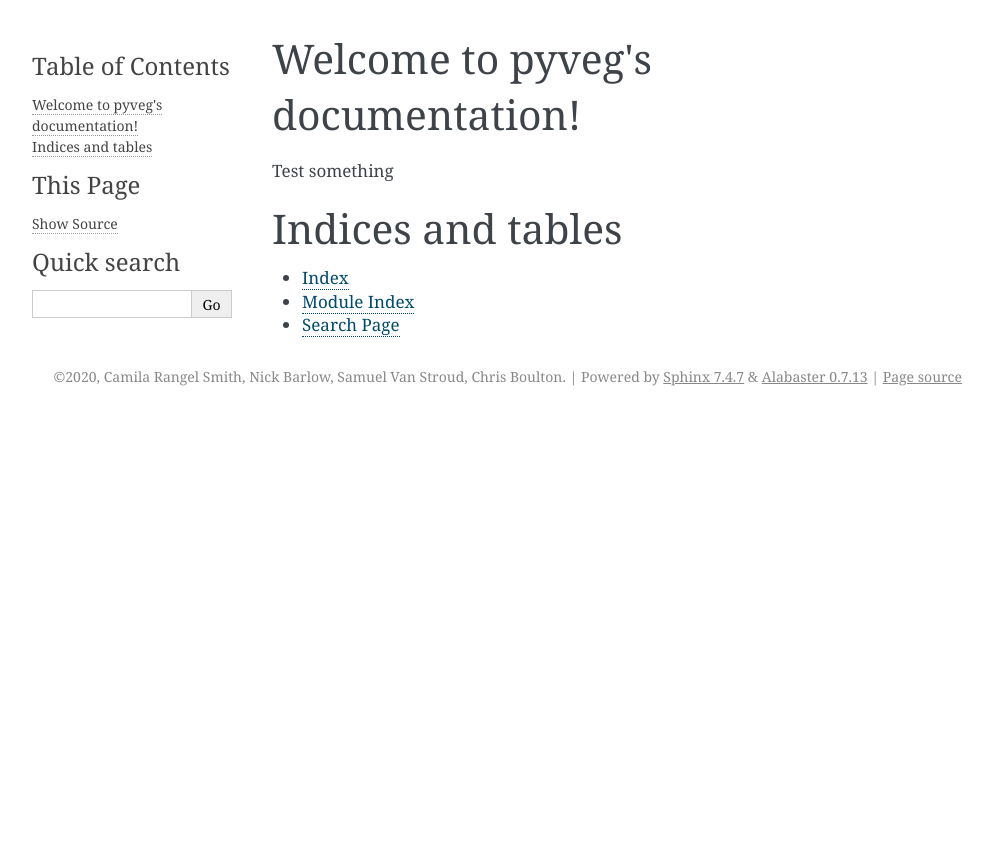
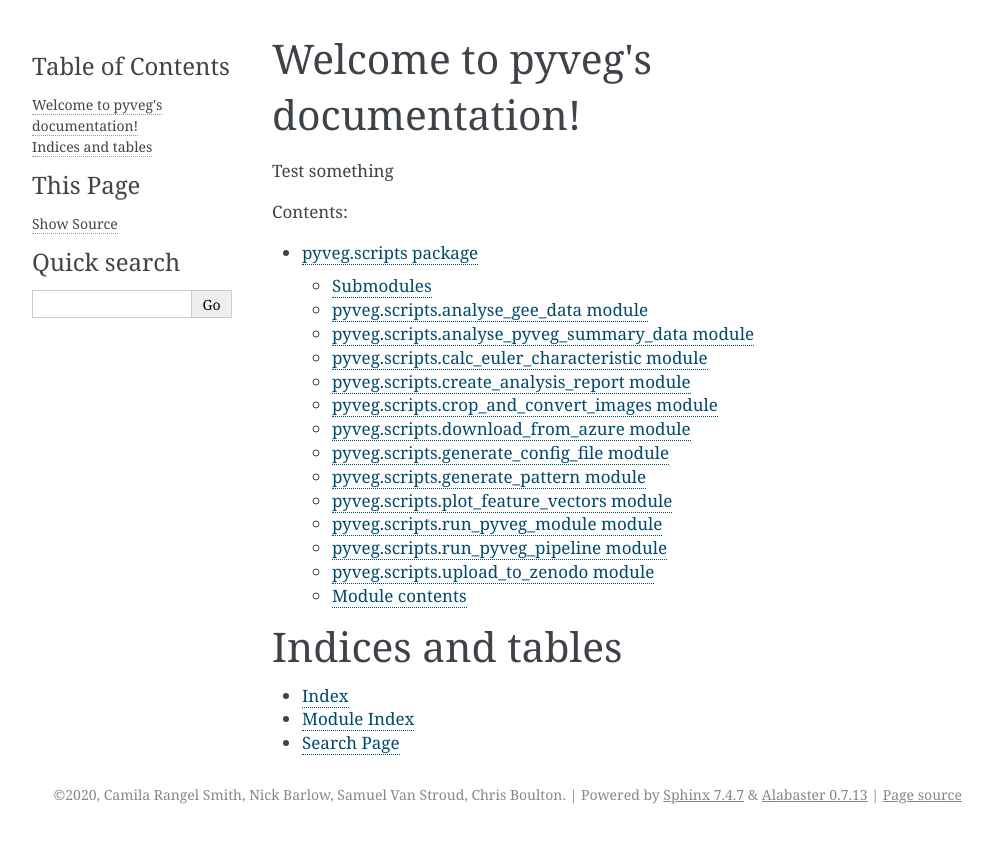
Before and after one commit to alan-turing-institute/monitoring-ecosystem-resilience, a Sphinx documentation site: the page built from docs/source/index.rst, in a window 1280 px wide. Shown: the top 843 px of the page, without its empty margins (148-1141 px from the left). Built offline with Sphinx 7.4.7, drawn with Linux system fonts in a browser that asks for light colours.

Commit message:
adding napoleon extention (#369)

```diff
--- a/docs/source/conf.py
+++ b/docs/source/conf.py
@@ -30,7 +30,8 @@ master_doc = 'index'
 # Add any Sphinx extension module names here, as strings. They can be
 # extensions coming with Sphinx (named 'sphinx.ext.*') or your custom
 # ones.
-extensions = [
+extensions = [ 'sphinx.ext.napoleon',
+
 ]
 
 # Add any paths that contain templates here, relative to this directory.
--- a/docs/source/index.rst
+++ b/docs/source/index.rst
@@ -7,6 +7,8 @@ Test something
    :maxdepth: 2
    :caption: Contents:
 
+   pyveg.scripts.rst
+
 
 
 Indices and tables
--- /dev/null
+++ b/docs/source/pyveg.scripts.rst
@@ -0,0 +1,109 @@
+pyveg.scripts package
+=====================
+
+Submodules
+----------
+
+pyveg.scripts.analyse\_gee\_data module
+---------------------------------------
+
+.. automodule:: pyveg.scripts.analyse_gee_data
+   :members:
+   :undoc-members:
+   :show-inheritance:
+
+pyveg.scripts.analyse\_pyveg\_summary\_data module
+--------------------------------------------------
+
+.. automodule:: pyveg.scripts.analyse_pyveg_summary_data
+   :members:
+   :undoc-members:
+   :show-inheritance:
+
+pyveg.scripts.calc\_euler\_characteristic module
+------------------------------------------------
+
+.. automodule:: pyveg.scripts.calc_euler_characteristic
+   :members:
+   :undoc-members:
+   :show-inheritance:
+
+pyveg.scripts.create\_analysis\_report module
+---------------------------------------------
+
+.. automodule:: pyveg.scripts.create_analysis_report
+   :members:
+   :undoc-members:
+   :show-inheritance:
+
+pyveg.scripts.crop\_and\_convert\_images module
+-----------------------------------------------
+
+.. automodule:: pyveg.scripts.crop_and_convert_images
+   :members:
+   :undoc-members:
+   :show-inheritance:
+
+pyveg.scripts.download\_from\_azure module
+------------------------------------------
+
+.. automodule:: pyveg.scripts.download_from_azure
+   :members:
+   :undoc-members:
+   :show-inheritance:
+
+pyveg.scripts.generate\_config\_file module
+-------------------------------------------
+
+.. automodule:: pyveg.scripts.generate_config_file
+   :members:
+   :undoc-members:
+   :show-inheritance:
+
+pyveg.scripts.generate\_pattern module
+--------------------------------------
+
+.. automodule:: pyveg.scripts.generate_pattern
+   :members:
+   :undoc-members:
+   :show-inheritance:
+
+pyveg.scripts.plot\_feature\_vectors module
+-------------------------------------------
+
+.. automodule:: pyveg.scripts.plot_feature_vectors
+   :members:
+   :undoc-members:
+   :show-inheritance:
+
+pyveg.scripts.run\_pyveg\_module module
+---------------------------------------
+
+.. automodule:: pyveg.scripts.run_pyveg_module
+   :members:
+   :undoc-members:
+   :show-inheritance:
+
+pyveg.scripts.run\_pyveg\_pipeline module
+-----------------------------------------
+
+.. automodule:: pyveg.scripts.run_pyveg_pipeline
+   :members:
+   :undoc-members:
+   :show-inheritance:
+
+pyveg.scripts.upload\_to\_zenodo module
+---------------------------------------
+
+.. automodule:: pyveg.scripts.upload_to_zenodo
+   :members:
+   :undoc-members:
+   :show-inheritance:
+
+Module contents
+---------------
+
+.. automodule:: pyveg.scripts
+   :members:
+   :undoc-members:
+   :show-inheritance:
```
